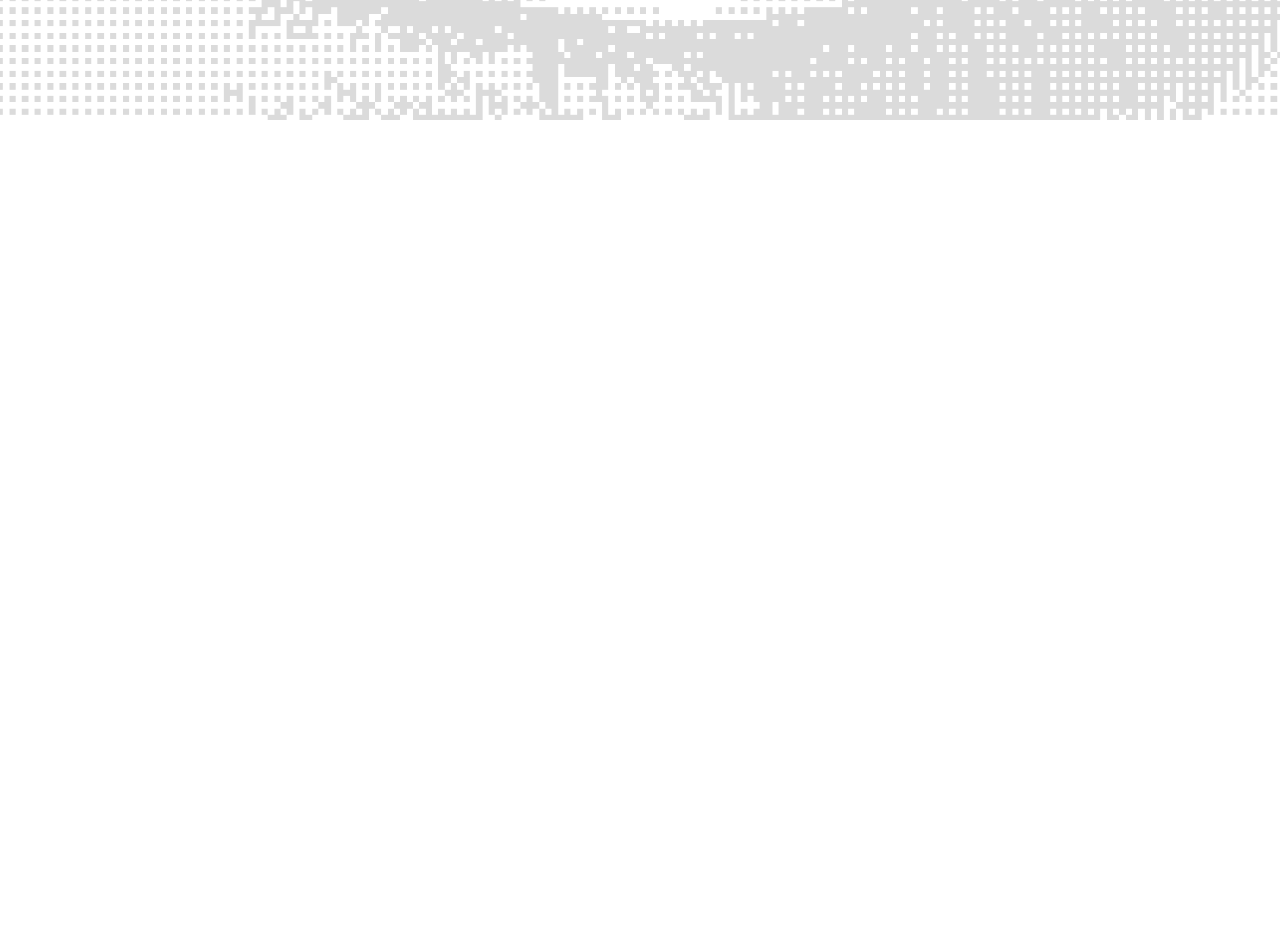
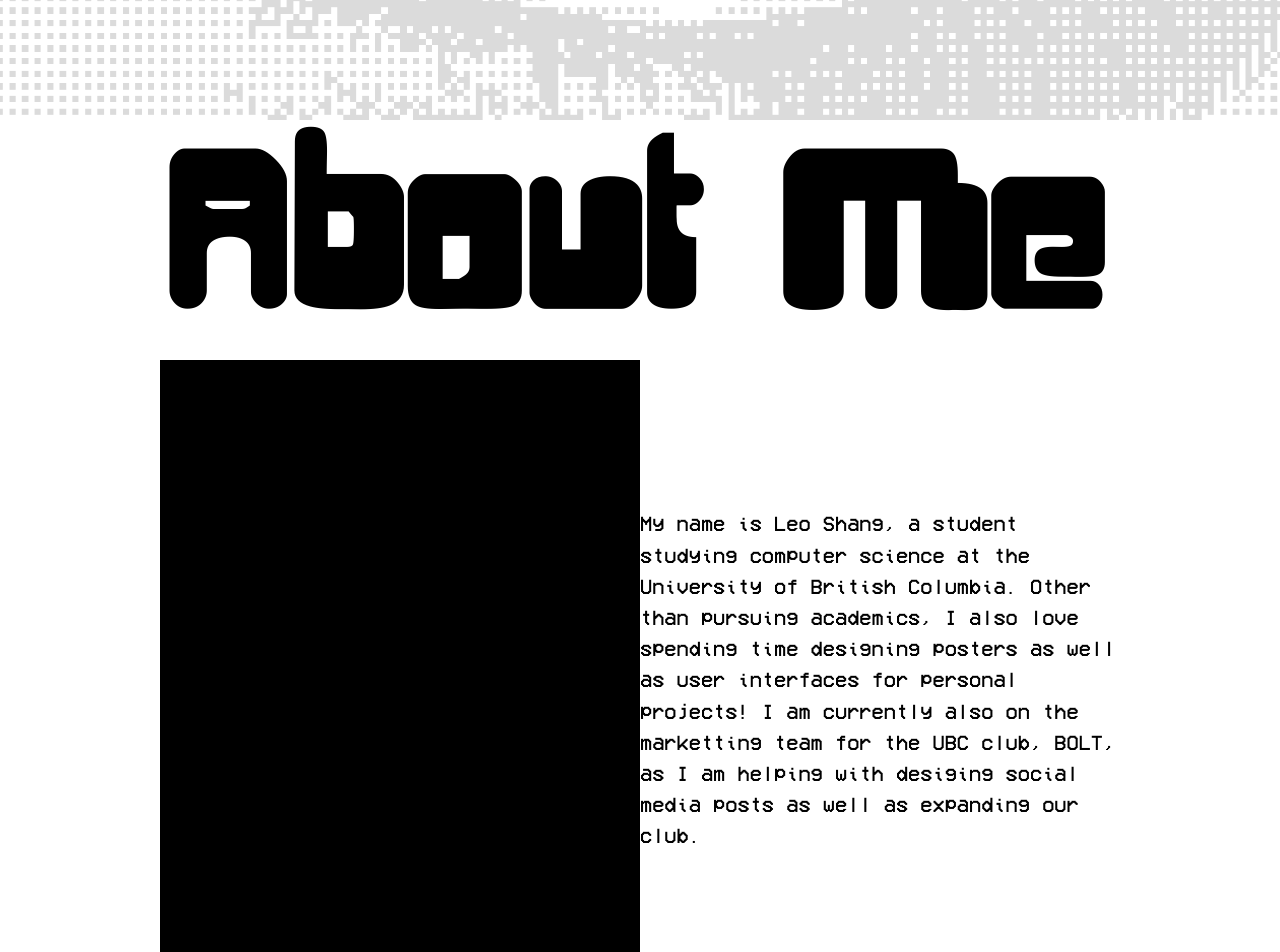
Before and after one commit to LeoShangTang/LeoShang, a React (Create React App) app in the folder leo-shang/: page / in a window 1280 px wide. Shown: the part 680-1632 px from the top of the page. Before the commit the page ends 800 px from the top, so only its background shows below. Built offline with nearby package versions, Linux system fonts and the light colour scheme.

Commit message:
Banner hiding done plus starting about me section

```diff
--- a/leo-shang/src/App.js
+++ b/leo-shang/src/App.js
@@ -1,16 +1,19 @@
-import Window1 from "./components/Intro";
+import Intro from "./components/Intro";
 import bg2 from "./media/BG2.jpg"
 import bg3 from "./media/BG3.gif"
 import Banner from "./components/Banner";
+import AboutMe from "./components/AboutMe";
 
 const App = () => {
-
+  // bg-white bg-opacity-85
   return (
-    <div className="flex flex-col relative h-screen w-screen items-center justify-center">
+    <div className="flex flex-col relative w-screen items-center justify-center">
         <Banner />
-        <Window1 />
+        <Intro />
+        <AboutMe />
+        <div className="fixed inset-0 z-[-1] bg-cover bg-center bg-white bg-opacity-85"/>
       <div
-        className="absolute inset-0 z-[-1] bg-cover bg-center opacity-95"
+        className="fixed inset-0 z-[-2] bg-cover bg-center opacity-95"
         style={{ backgroundImage: `url(${bg3})` }}
       />
     </div>
--- /dev/null
+++ b/leo-shang/src/components/AboutMe.jsx
@@ -0,0 +1,23 @@
+const AboutMe = () => {
+
+    return (
+        <div className="h-screen w-screen">
+            <div className="title-text-responsive text-center">
+                About Me
+            </div>
+            <div className={"flex flex-row justify-center items-center"}>
+                <div className="h-[40rem] w-[30rem] bg-black">
+
+                </div>
+                <div className="h-fit w-[30rem] font-VCR text-[0.7rem] 2xl:text-[1.5rem] xl:text-[1.3rem] lg:text-[1.1rem] md:text-[0.9rem] sm:text-[0.8rem]">
+                    My name is Leo Shang, a student studying computer science at the University
+                    of British Columbia. Other than pursuing academics, I also love spending time designing
+                    posters as well as user interfaces for personal projects! I am currently also on the marketting team
+                    for the UBC club, BOLT, as I am helping with desiging social media posts as well as expanding our club.
+                </div>
+            </div>
+        </div>
+    )
+}
+
+export default AboutMe;
--- /dev/null
+++ b/leo-shang/src/components/Banner.css
@@ -0,0 +1,13 @@
+.visible {
+    top: 30px;
+    transition-property: all;
+    transition-duration: 500ms;
+    transition-timing-function: cubic-bezier(0.4, 0, 0.2, 1);
+}
+
+.hide {
+    top: -70px;
+    transition-property: all;
+    transition-timing-function: cubic-bezier(0.4, 0, 0.2, 1);
+    transition-duration: 500ms;
+}
--- a/leo-shang/src/components/Banner.jsx
+++ b/leo-shang/src/components/Banner.jsx
@@ -1,13 +1,13 @@
 import { useEffect, useState } from "react";
+import "./Banner.css"
 
 const Banner = () => {
-  const [position, setPosition] = useState(window.pageYOffset);
+  const [position, setPosition] = useState(window.scrollY);
   const [visible, setVisible] = useState(true);
 
   useEffect(() => {
     const handleScroll = () => {
-      let moving = window.pageYOffset;
-
+      let moving = window.scrollY;
       setVisible(position > moving);
       setPosition(moving);
     };
@@ -17,11 +17,10 @@ const Banner = () => {
     };
   });
 
-  const isVisible = visible ? "visible" : "hidden";
+  const isVisible = visible ? "visible" : "hide";
 
   return (
-    <div className={isVisible}>
-      <div className="banner-responsive fixed top-10 left-0 w-full h-[55px] text-black flex items-center justify-center z-1">
+      <div className={`${isVisible} banner-responsive fixed left-0 w-full h-[55px] text-black flex items-center justify-center z-1`}>
         <div className="flex justify-center px-2 items-center bg-white opacity-90 rounded-full h-full min-w-fit whitespace-nowrap lg:w-auto">
           <div className="font-VCR px-2 md:px-4">Home</div>
           <div className="font-VCR px-2 md:px-4">About</div>
@@ -30,8 +29,8 @@ const Banner = () => {
           <div className="font-VCR px-2 md:px-4">Contact Me</div>
         </div>
       </div>
-    </div>
   );
 };
 
 export default Banner;
+// ${visible ? "top-10 opacity-100 transition-all" : "top-[-60px] opacity-0 transition-all"}
--- a/leo-shang/src/components/Intro.jsx
+++ b/leo-shang/src/components/Intro.jsx
@@ -1,11 +1,11 @@
 const Intro = () => {
   return (
-    <div className="flex flex-col justify-center items-center bg-white bg-opacity-85 w-screen h-screen">
-      <div className="reg-text-responsive font-VCR">Hi, I am</div>
-      <div className="font-digifit text-center text-[4rem] 2xl:text-[12rem] xl:text-[10rem] lg:text-[8rem] md:text-[6rem] sm:text-[4rem]">
+    <div className="flex flex-col justify-center items-center w-screen h-screen">
+      <div className="reg-text-responsive">Hi, I am</div>
+      <div className="title-text-responsive text-center">
         Leo Shang
       </div>
-      <div className="reg-text-responsive font-VCR w-[70%] text-center">
+      <div className="reg-text-responsive w-[70%] text-center">
         A 3rd year computer science student at the University of British
         Columbia and aspiring UI/UX designer
       </div>
--- a/leo-shang/src/index.css
+++ b/leo-shang/src/index.css
@@ -4,17 +4,21 @@
 
 html, body, #root {
   height: 100%;
+  overflow: visible;
   margin: 0;
   padding: 0;
 }
 
+.title-text-responsive {
+  @apply font-digifit text-[4rem] 2xl:text-[12rem] xl:text-[10rem] lg:text-[8rem] md:text-[6rem] sm:text-[4rem];
+}
 
 .reg-text-responsive {
-  @apply text-[1rem] 2xl:text-[2rem] xl:text-[1.8rem] lg:text-[1.6rem] md:text-[1.4rem] sm:text-[1.2rem];
+  @apply font-VCR text-[1rem] 2xl:text-[2rem] xl:text-[1.8rem] lg:text-[1.6rem] md:text-[1.4rem] sm:text-[1.2rem];
 }
 
 .banner-responsive {
-  @apply text-[0.8rem] 2xl:text-[1.6rem] xl:text-[1.4rem] lg:text-[1.2rem] md:text-[1.2rem] sm:text-[1rem];
+  @apply text-[0.8rem] 2xl:text-[1.4rem] xl:text-[1.3rem] lg:text-[1.2rem] md:text-[1.1rem] sm:text-[1rem];
 }
 
 @font-face {
@@ -30,7 +34,6 @@ html, body, #root {
 * {
   margin: 0;
   padding: 0;
-  overflow: hidden;
   font-family: Arial, Helvetica, sans-serif;
 }
 
```
